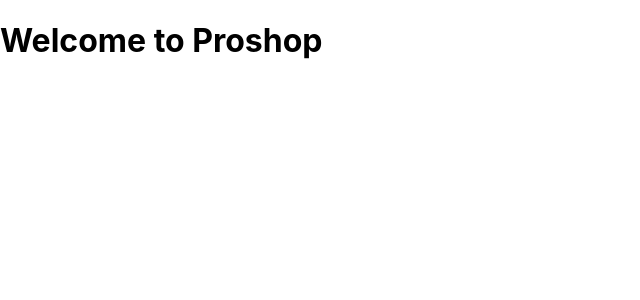
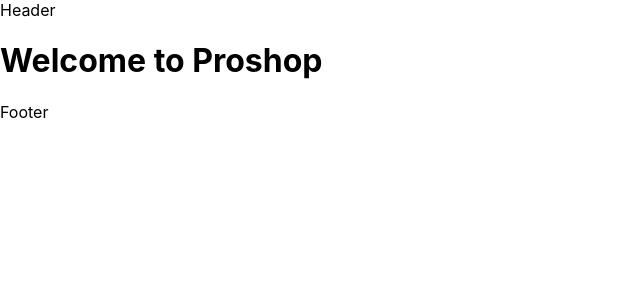
Before and after one commit to kryptondv/mern-shop, a React (Create React App) app in the folder frontend/: page / in a window 1280 px wide. Shown: the top 300 px of the page, without its empty margins (0-640 px from the left). Built offline with nearby package versions, Linux system fonts and the light colour scheme.

Commit message:
added header and footer components

```diff
--- a/frontend/src/App.js
+++ b/frontend/src/App.js
@@ -1,7 +1,12 @@
+import Footer from './components/Footer';
+import Header from './components/Header';
+
 const App = () => {
     return (
         <>
+            <Header />
             <h1>Welcome to Proshop</h1>
+            <Footer />
         </>
     );
 };
--- /dev/null
+++ b/frontend/src/components/Footer.js
@@ -0,0 +1,5 @@
+const Footer = () => {
+    return <footer>Footer</footer>;
+};
+
+export default Footer;
--- /dev/null
+++ b/frontend/src/components/Header.js
@@ -0,0 +1,5 @@
+const Header = () => {
+    return <header>Header</header>;
+};
+
+export default Header;
```
